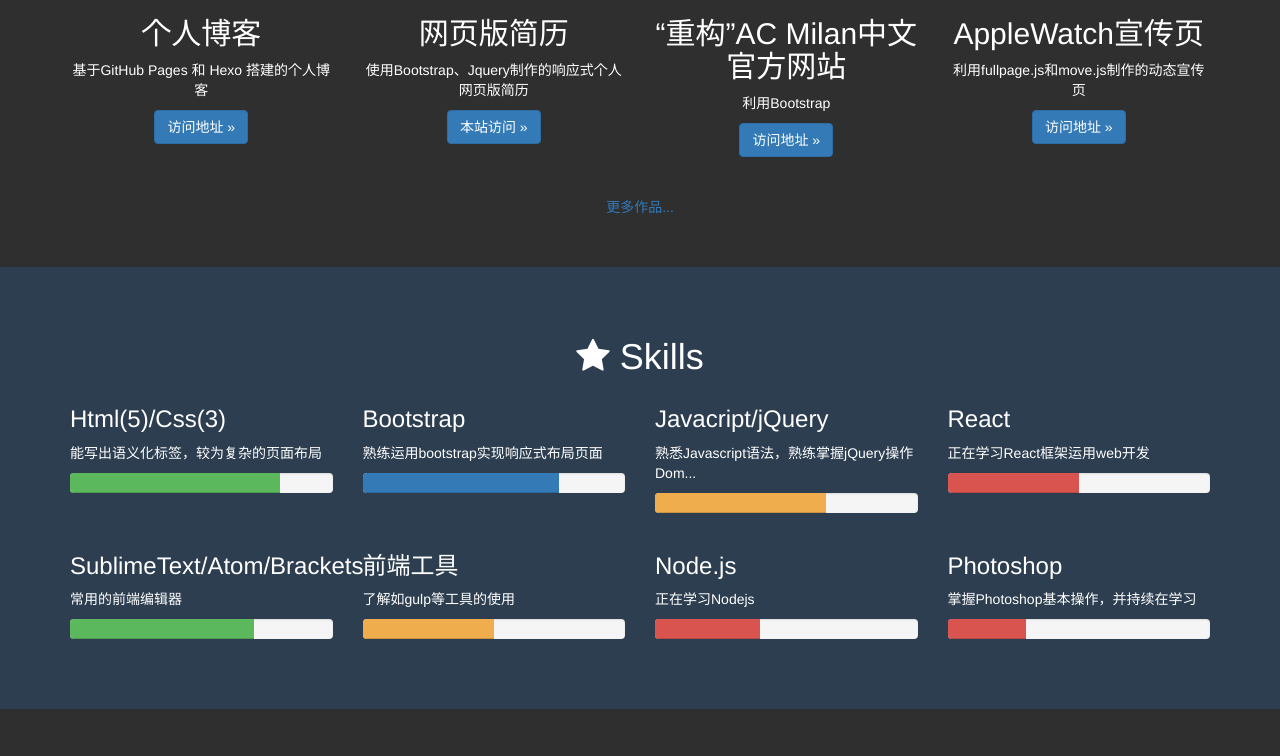
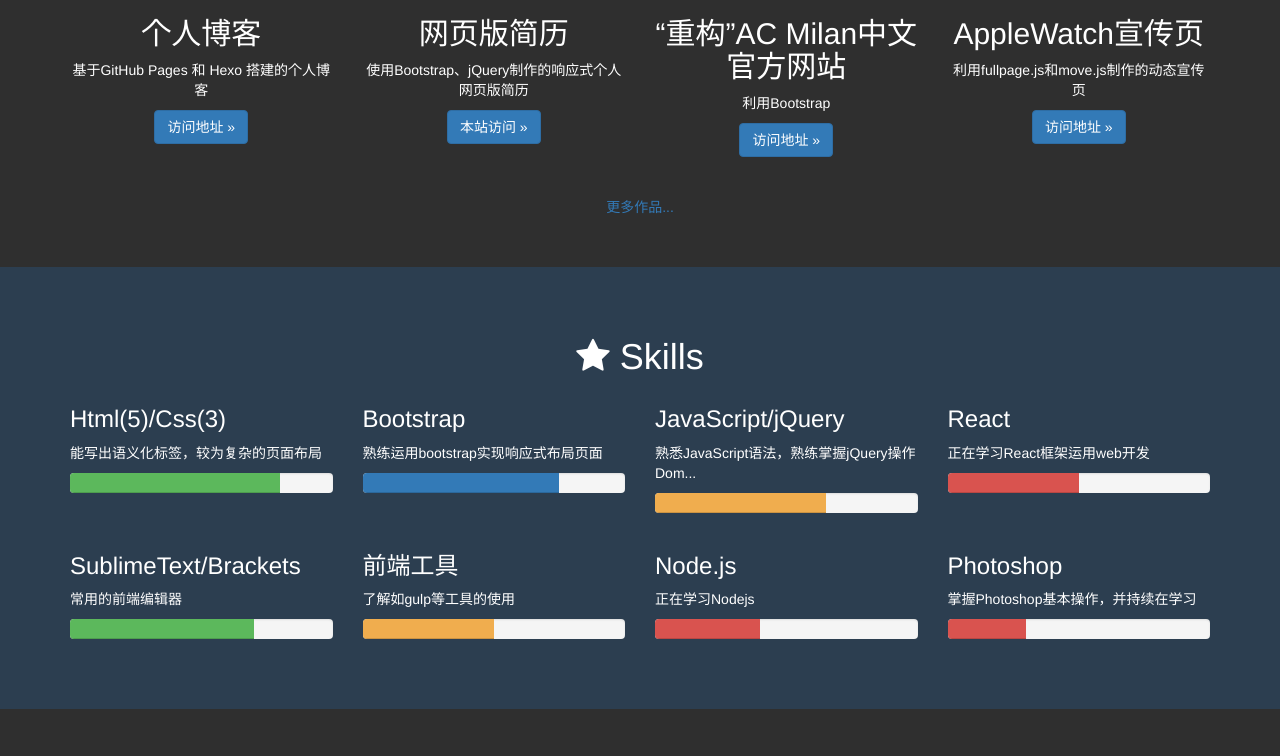
Before and after one commit to coderweb/Resume, a plain HTML site: page index.html in a window 1280 px wide. Shown: the part 893-1649 px from the top of the page. Drawn offline with Linux system fonts and the light colour scheme.

Commit message:
小修改

```diff
--- a/index.html
+++ b/index.html
@@ -68,7 +68,7 @@
                 <div class="user col-sm-6 col-md-3">
                   <img class="img-circle" src="img/resume.jpg" width="140" height="140">
                   <h2>网页版简历</h2>
-                  <p>使用Bootstrap、Jquery制作的响应式个人网页版简历</p>
+                  <p>使用Bootstrap、jQuery制作的响应式个人网页版简历</p>
                   <p><a class="btn btn-primary" href="http://xiaoleiliu.com/Resume/">本站访问 &raquo;</a></p>
                 </div>
                 <div class="user col-sm-6 col-md-3">
@@ -117,8 +117,8 @@
                     </div>
                 </div>
                 <div class="uesr col-sm-6 col-md-3">
-                    <h3>Javacript/jQuery</h3>
-                    <p>熟悉Javascript语法，熟练掌握jQuery操作Dom...</p>
+                    <h3>JavaScript/jQuery</h3>
+                    <p>熟悉JavaScript语法，熟练掌握jQuery操作Dom...</p>
                     <div class="progress">
                         <div class="progress-bar progress-bar-warning" role="progressbar" aria-valuenow="60" aria-valuemin="0" aria-valuemax="100" style="width: 65%;">
                           <span class="sr-only">65% Complete</span>
@@ -138,7 +138,7 @@
             </div>
             <div class="row user-list">
                 <div class="uesr col-sm-6 col-md-3">
-                    <h3>SublimeText/Atom/Brackets</h3>
+                    <h3>SublimeText/Brackets</h3>
                     <p>常用的前端编辑器</p>
                     <div class="progress">
                         <div class="progress-bar progress-bar-success" role="progressbar" aria-valuenow="60" aria-valuemin="0" aria-valuemax="100" style="width: 70%;">
```
